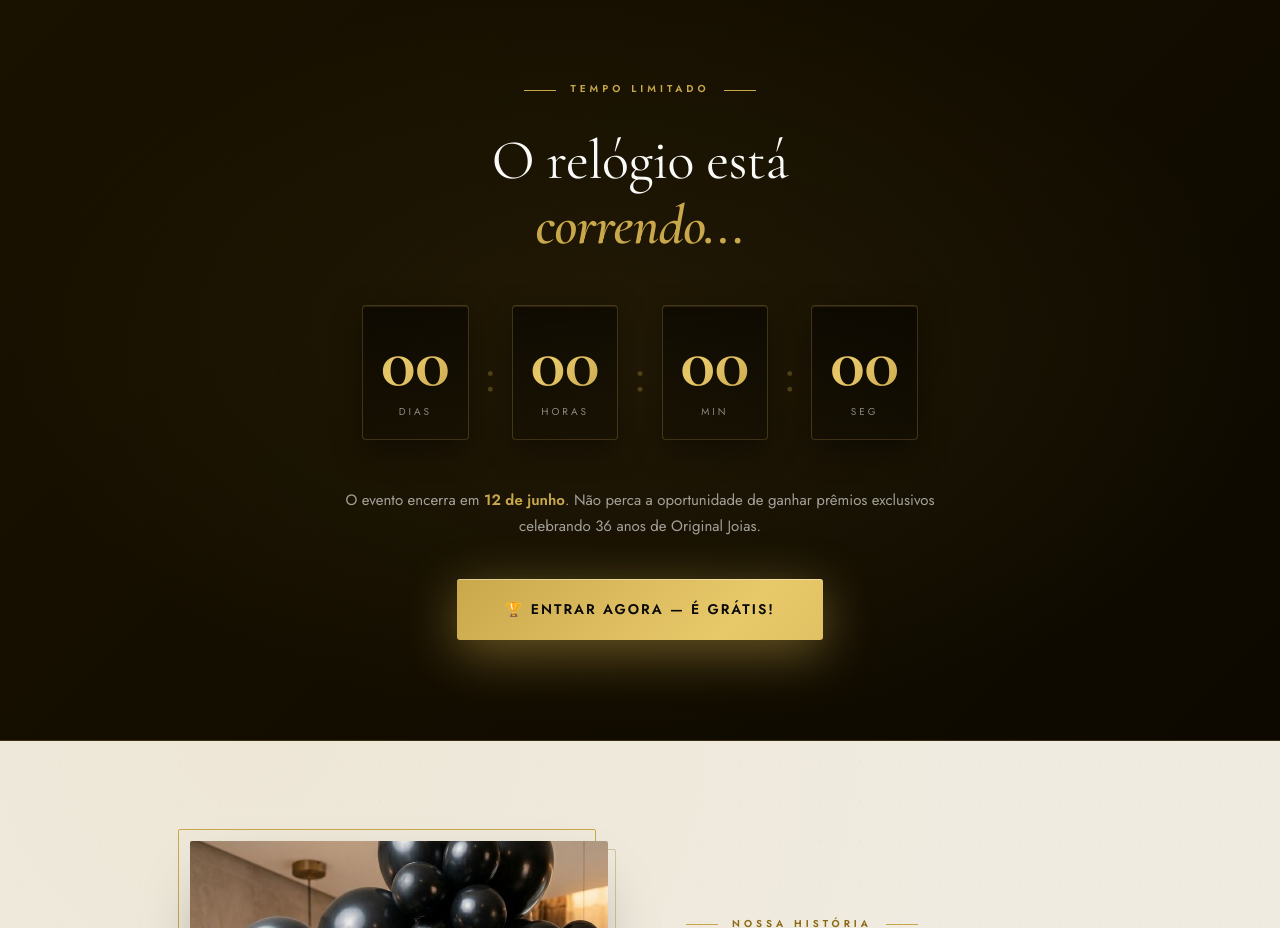
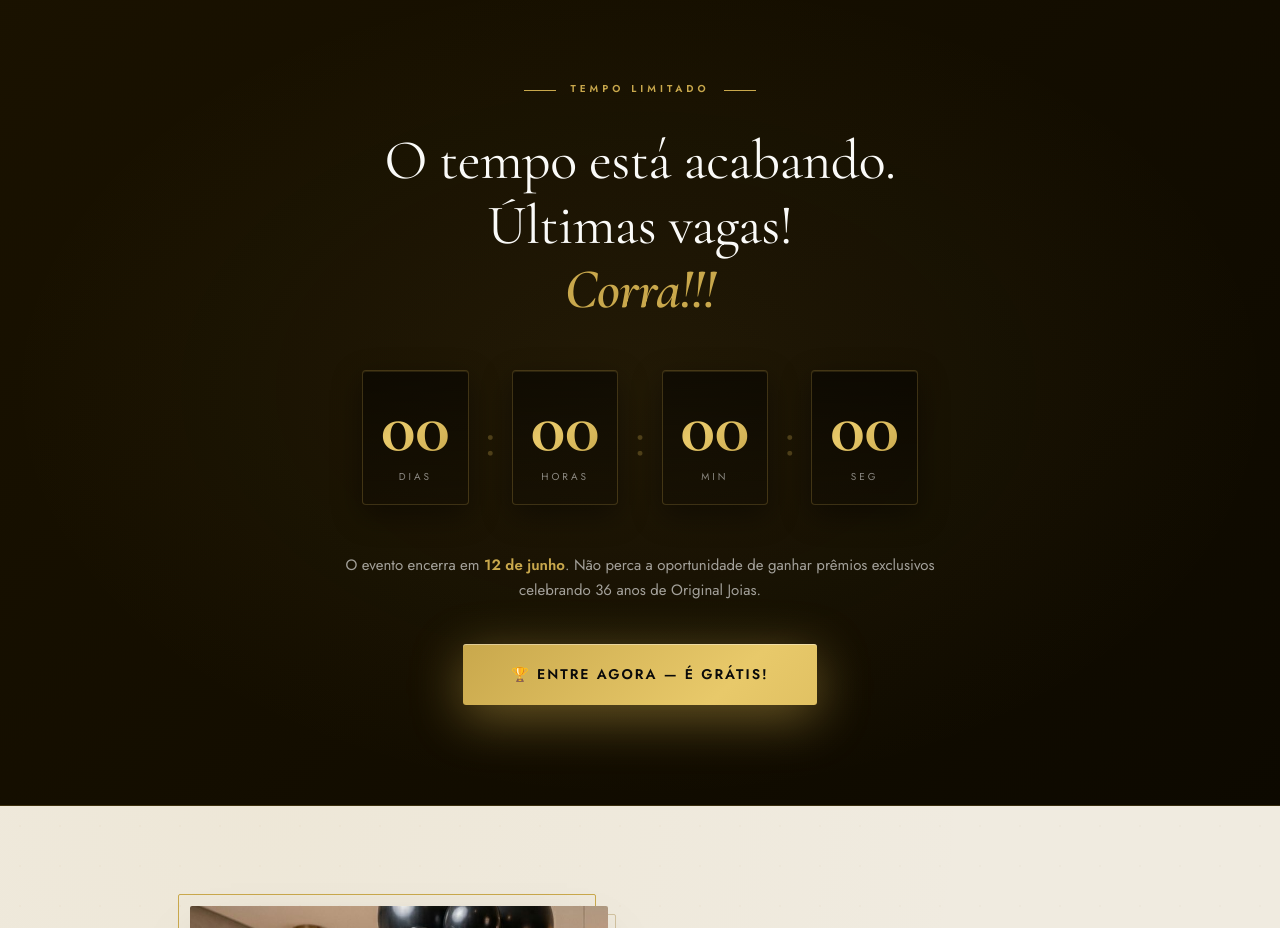
Before and after one commit to andrebastelli/aniversario-original-joias, a React (Vite) app: page / in a window 1280 px wide. Shown: the part 2960-3888 px from the top of the page. Built offline with nearby package versions, Linux system fonts and the light colour scheme; no server answers.

Commit message:
feat: update urgency message and button text for better clarity

```diff
--- a/src/components/UrgencySection.tsx
+++ b/src/components/UrgencySection.tsx
@@ -54,8 +54,8 @@
         <span className="section-label reveal">Tempo Limitado</span>
 
         <h2 className="section-title reveal" style={{ color: 'var(--white)' }}>
-          O relógio está<br />
-          <span className="gold">correndo...</span>
+          O tempo está acabando.<br></br>Últimas vagas!<br />
+          <span className="gold">Corra!!!</span>
         </h2>
 
         <div
@@ -98,7 +98,7 @@
           rel="noopener noreferrer"
           className="cta-primary reveal"
         >
-          🏆 Entrar Agora — É Grátis!
+          🏆 Entre Agora — É Grátis!
         </a>
       </div>
     </section>
```
